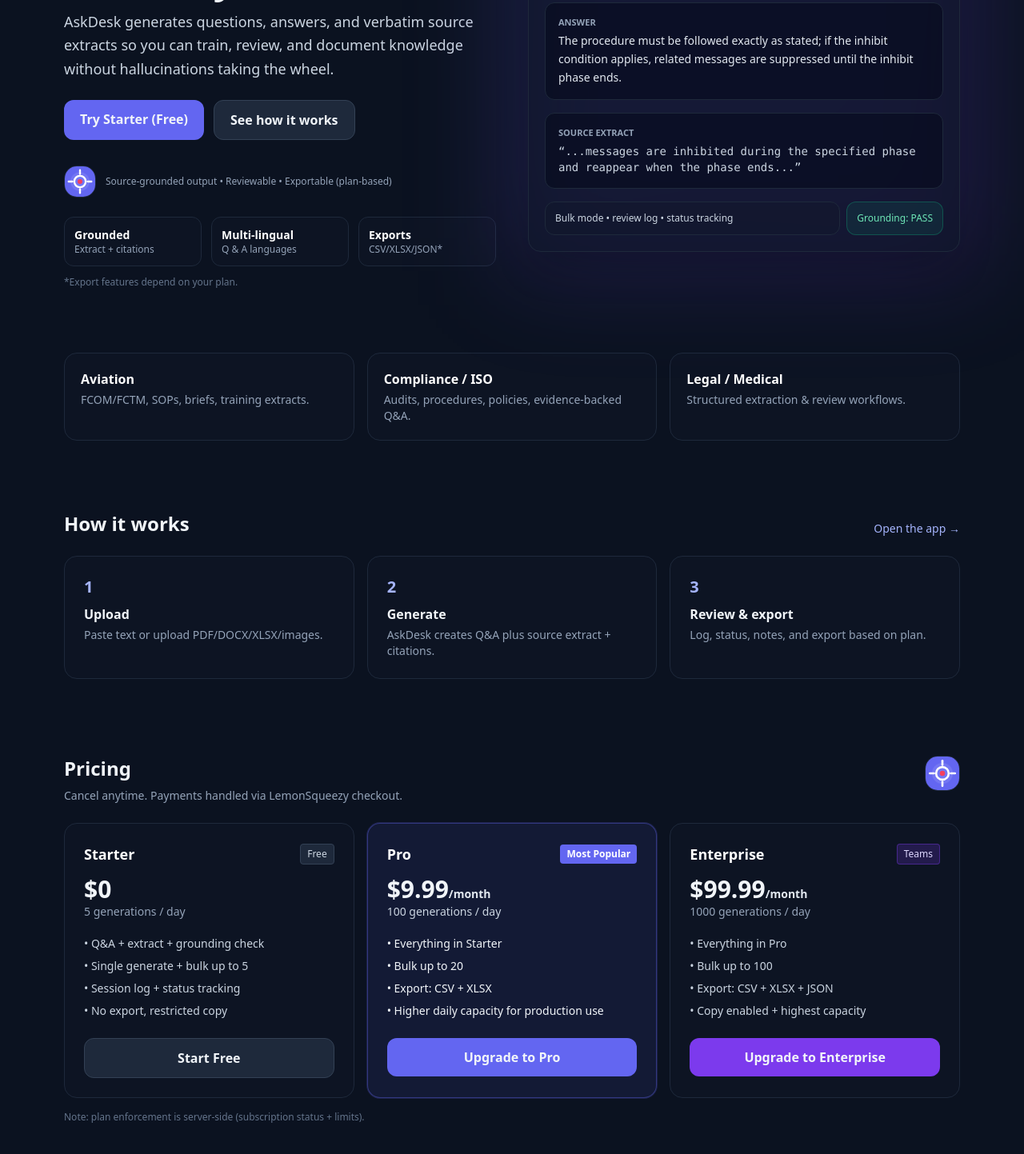
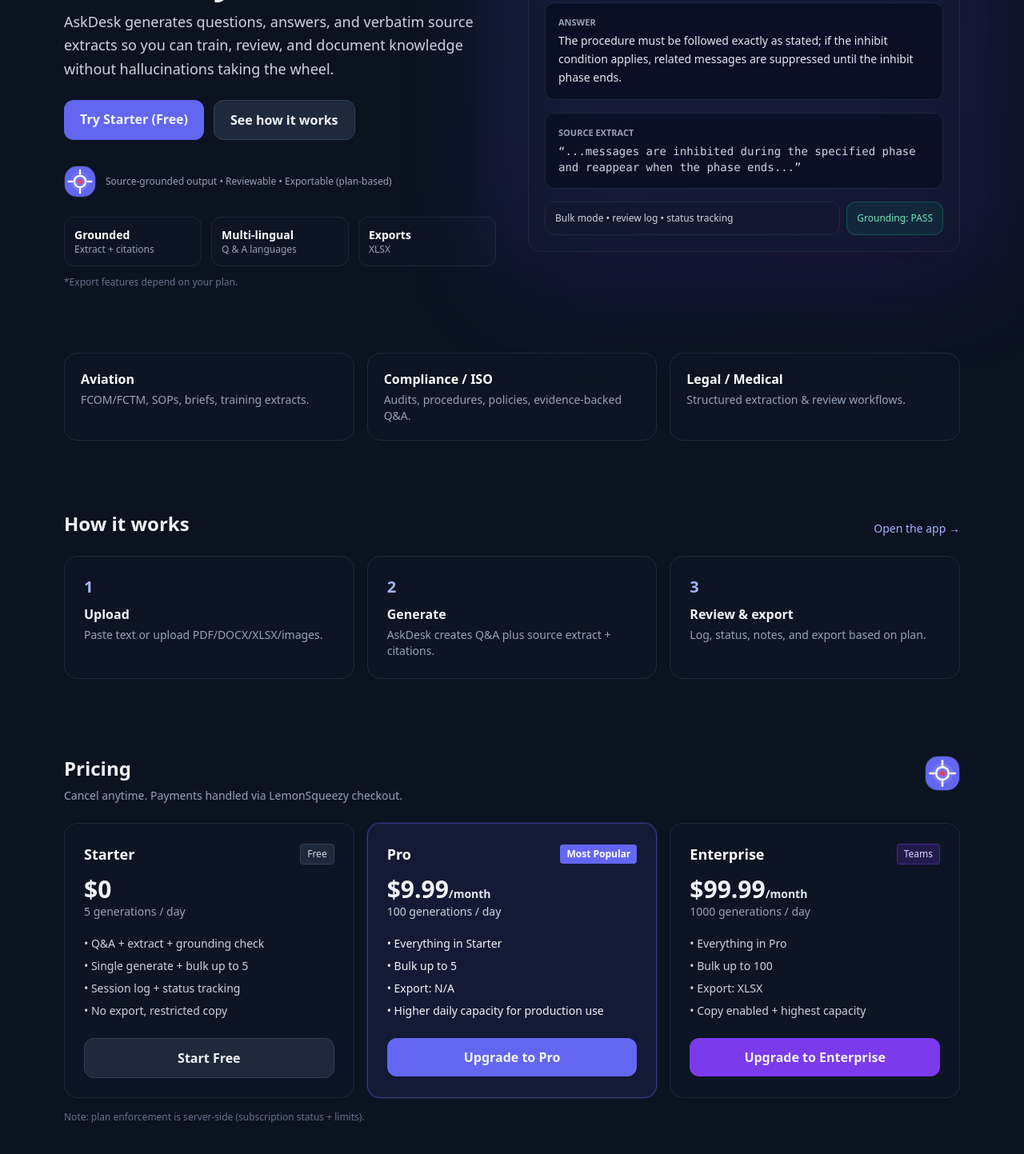
Before and after one commit to sertacgul/askdesk-landing, a plain HTML site: page index.html in a window 1280 px wide. Shown: the part 361-1804 px from the top of the page at 80% size. Drawn offline with nearby package versions, Linux system fonts and the light colour scheme.

```diff
--- a/index.html
+++ b/index.html
@@ -117,7 +117,7 @@
           </div>
           <div class="p-3 rounded-xl border border-slate-800 bg-slate-900/40">
             <div class="font-bold text-white">Exports</div>
-            <div class="text-slate-400 text-xs">CSV/XLSX/JSON*</div>
+            <div class="text-slate-400 text-xs">XLSX</div>
           </div>
         </div>
 
@@ -266,8 +266,8 @@
 
         <ul class="mt-5 space-y-2 text-sm text-slate-100">
           <li>• Everything in Starter</li>
-          <li>• Bulk up to 20</li>
-          <li>• Export: CSV + XLSX</li>
+          <li>• Bulk up to 5</li>
+          <li>• Export: N/A </li>
           <li>• Higher daily capacity for production use</li>
         </ul>
 
@@ -290,7 +290,7 @@
         <ul class="mt-5 space-y-2 text-sm text-slate-300">
           <li>• Everything in Pro</li>
           <li>• Bulk up to 100</li>
-          <li>• Export: CSV + XLSX + JSON</li>
+          <li>• Export: XLSX </li>
           <li>• Copy enabled + highest capacity</li>
         </ul>
 
```
